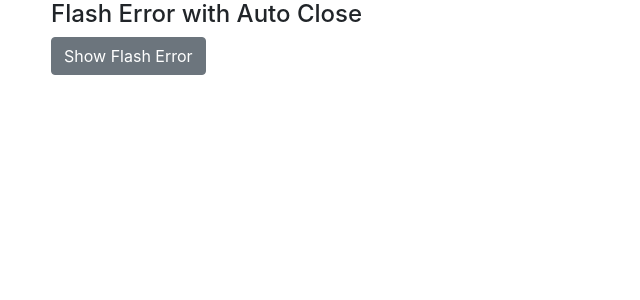
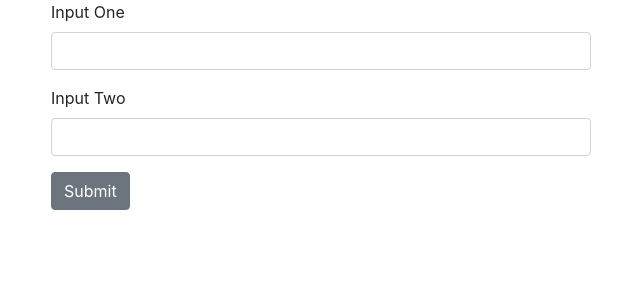
Before and after one commit to UniquelySimilar/vue-sandbox, a Vue app: page / in a window 1280 px wide. Shown: the top 300 px of the page, without its empty margins (34-674 px from the left). Built offline with nearby package versions, Linux system fonts and the light colour scheme.

Commit message:
vue-help-forum: form input component

```diff
--- a/src/App.vue
+++ b/src/App.vue
@@ -1,16 +1,16 @@
 <template>
   <div id="app" class="container">
-    <flash-error-auto-close />
+    <parent-form />
   </div>
 </template>
 
 <script>
-  import FlashErrorAutoClose from '@/components/stackoverflow/misc/FlashErrorAutoClose'
+  import ParentForm from '@/components/vue-help-forum/form-input-component/ParentForm'
 
   export default {
     name: 'App',
     components: {
-      FlashErrorAutoClose
+      ParentForm
     },
     data() {
       return {
--- /dev/null
+++ b/src/components/vue-help-forum/form-input-component/ChildInput.vue
@@ -0,0 +1,37 @@
+<template>
+  <div class="child-input">
+    <div class="form-group">
+      <label :for="inputId">{{ inputLabel }}</label>
+      <input type="text" class="form-control" :id="inputId" v-model="inputValue" @change="sendValue">
+    </div>
+  </div>
+</template>
+
+<script>
+  export default {
+    props: {
+      inputLabel: {
+        type: String,
+        required: true
+      },
+      inputId: {
+        type: String,
+        required: true
+      },
+      eventName: {
+        type: String,
+        required: true
+      }
+    },
+    data() {
+      return {
+        inputValue: ''
+      }
+    },
+    methods: {
+      sendValue() {
+        this.$emit(this.eventName, this.inputValue);
+      }
+    }
+  }
+</script>
--- /dev/null
+++ b/src/components/vue-help-forum/form-input-component/ParentForm.vue
@@ -0,0 +1,45 @@
+<template>
+  <div class="parent-form">
+    <div class="row">
+      <div class="col-md-6">
+        <form @submit.prevent="submitForm">
+          <child-input inputId="input-one" inputLabel="Input One"
+            eventName="input-one-event" @input-one-event="inputOneEvent" />
+          <child-input inputId="input-two" inputLabel="Input Two"
+            eventName="input-two-event" @input-two-event="inputTwoEvent" />
+          <button class="btn btn-secondary">Submit</button>
+        </form>
+      </div>
+    </div>
+  </div>
+</template>
+
+<script>
+  import ChildInput from './ChildInput.vue'
+
+  export default {
+    components: {
+      ChildInput
+    },
+    data() {
+      return {
+        inputOneValue: '',
+        inputTwoValue: ''
+      }
+    },
+    methods: {
+      submitForm() {
+        console.log('form submitted')
+        console.log('inputOneValue: ' + this.inputOneValue);
+        console.log('inputTwoValue: ' + this.inputTwoValue);
+        // Process form
+      },
+      inputOneEvent(newValue) {
+        this.inputOneValue = newValue;
+      },
+      inputTwoEvent(newValue) {
+        this.inputTwoValue = newValue;
+      },
+    }
+  }
+</script>
```
